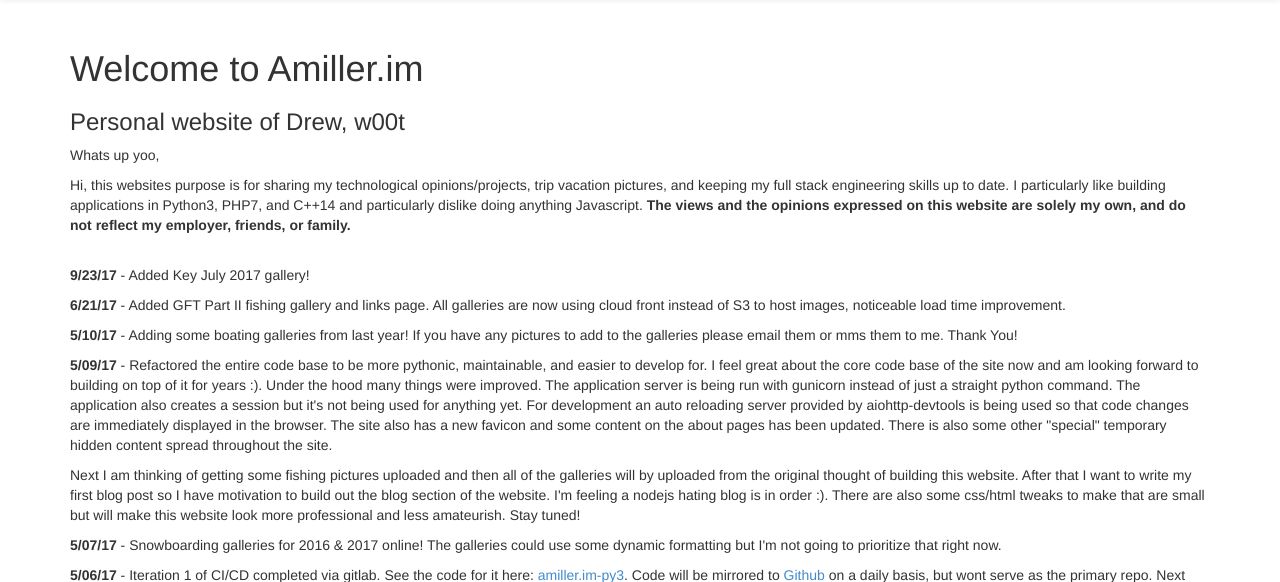
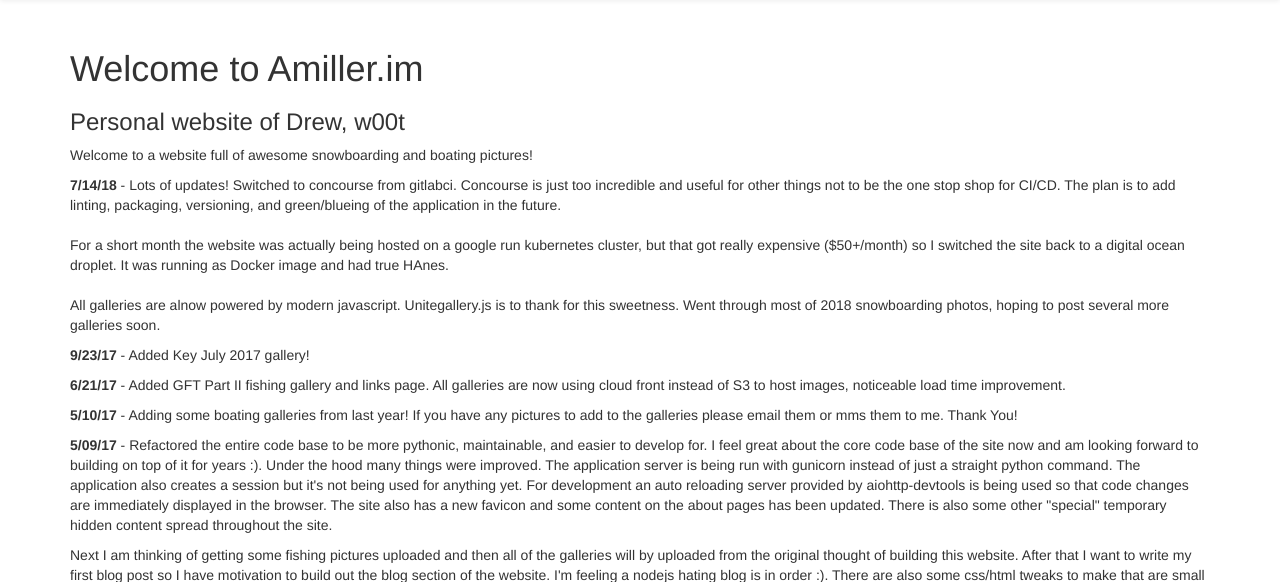
Before and after one commit to atm08e/amiller.im-py3, a Python web app: template app/templates/index.html in a window 1280 px wide. Shown: the part 51-633 px from the top of the page. Run offline with Jinja, Linux system fonts and the light colour scheme; the template is opened without the code that fills it, so the values that code supplies are empty; some libraries are stand-ins or nearby versions.

Commit message:
Updating main page

```diff
--- a/app/templates/index.html
+++ b/app/templates/index.html
@@ -7,16 +7,17 @@
     <h3>Personal website of Drew, w00t</h3>
 
     <p>
-        Whats up yoo,
+        Welcome to a website full of awesome snowboarding and boating pictures!
     </p>
 
-
-    <p>Hi, this websites purpose is for sharing my technological opinions/projects, trip vacation pictures, and keeping my full stack engineering
-        skills up to date. I particularly like building applications in Python3, PHP7, and C++14 and particularly dislike doing anything
-        Javascript. <b>The views and the opinions expressed on this website are solely my own, and do not reflect my employer, friends, or family.</b>
+    <p><b>7/14/18</b> - Lots of updates!
+        Switched to concourse from gitlabci. Concourse is just too incredible and useful for other things not to be the one stop shop for CI/CD. The plan is to add linting, packaging, versioning, and green/blueing of the application in the future.
+        <br><br>
+        For a short month the website was actually being hosted on a google run kubernetes cluster, but that got really expensive ($50+/month) so I switched the site back to a digital ocean droplet. It was running as Docker image and had true HAnes.
+        <br><br>
+        All galleries are alnow powered by modern javascript. Unitegallery.js is to thank for this sweetness.
+        Went through most of 2018 snowboarding photos, hoping to post several more galleries soon.
     </p>
-
-    <br>
 
     <p><b>9/23/17</b> - Added Key July 2017 gallery!
     </p>
```
Also changed, not shown: app/templates/gallery.html (+1 -7 lines).
